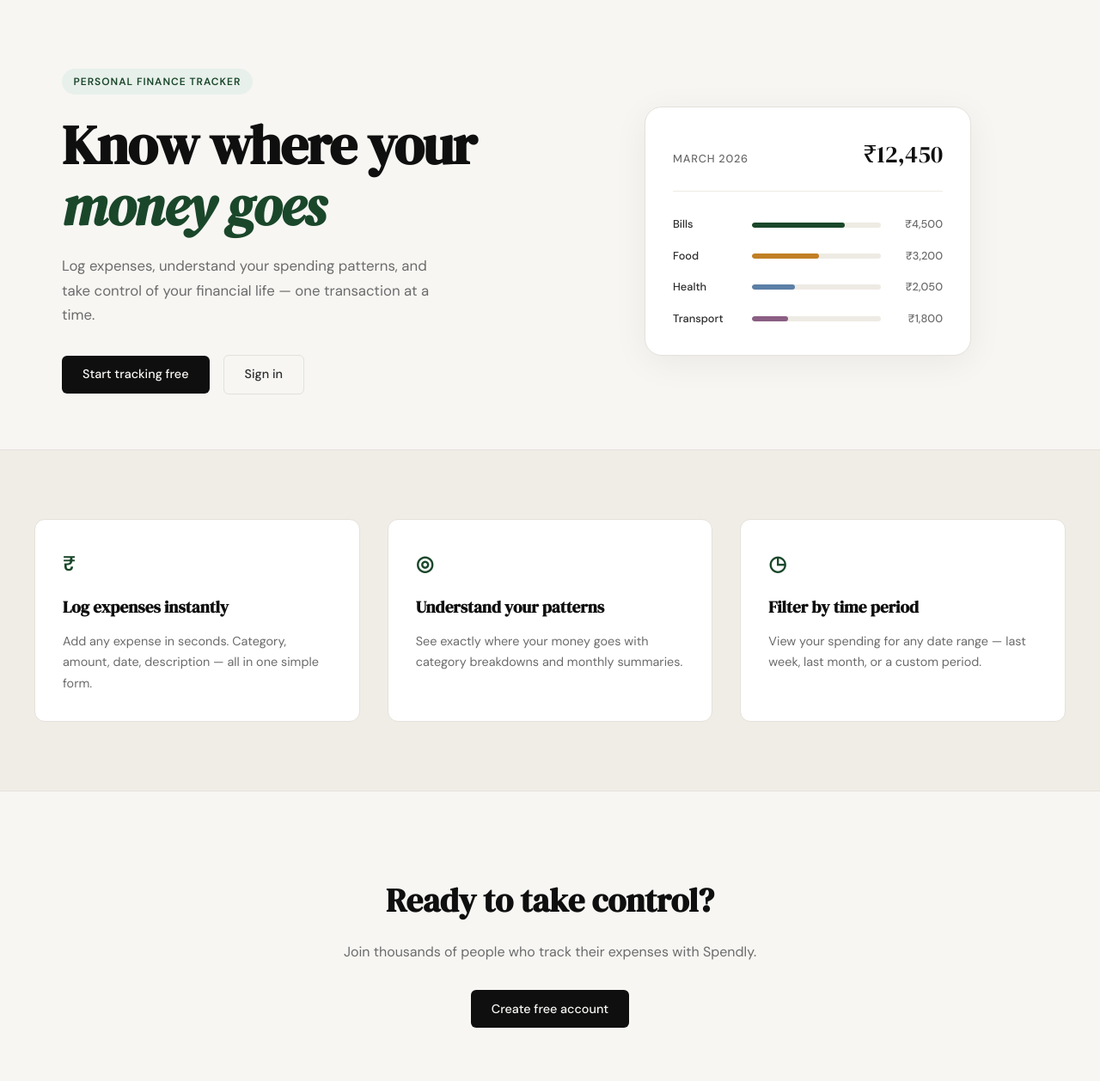
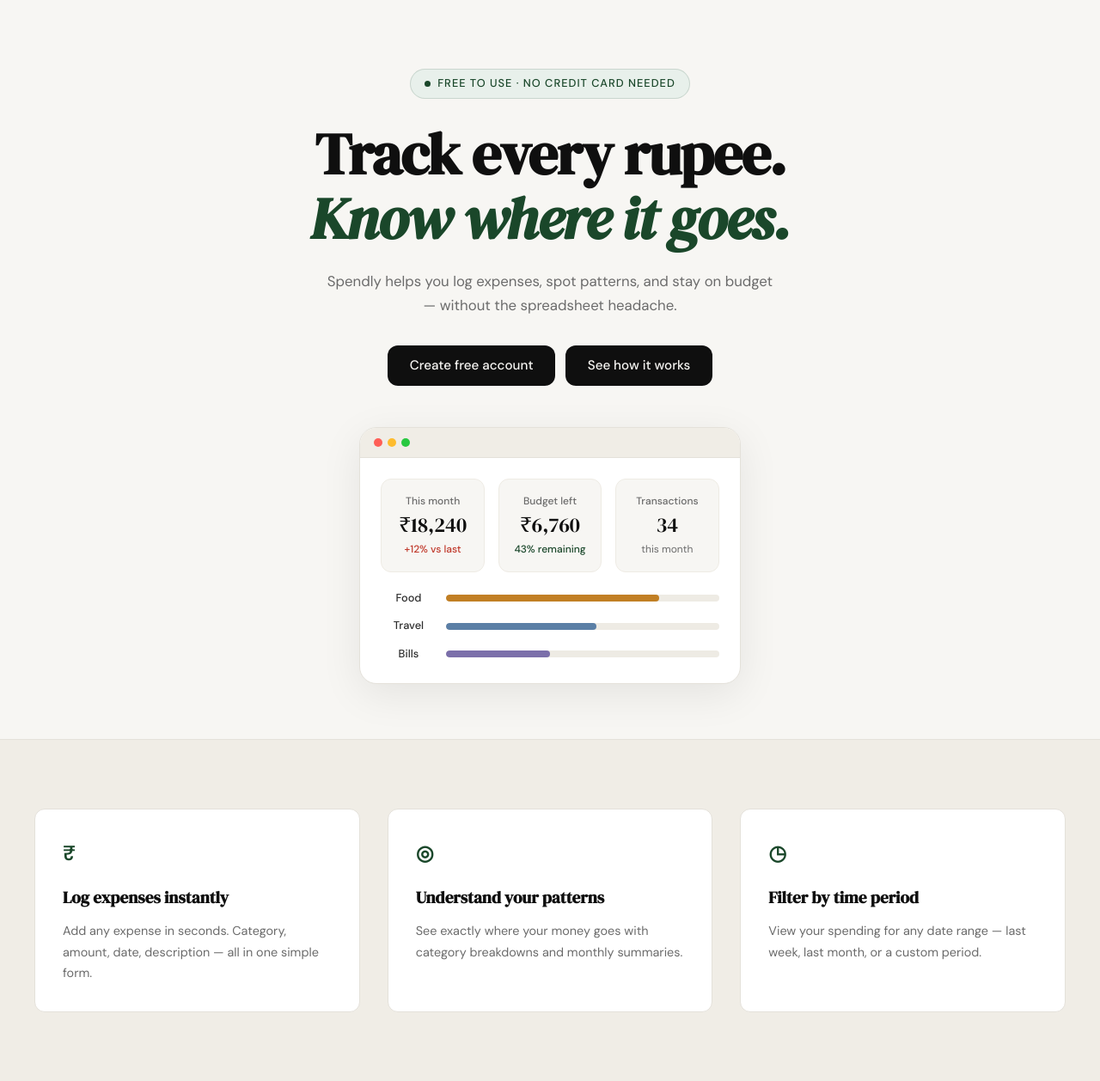
Before and after one commit to aman4ds1/Spendly, a Flask app: page / in a window 1280 px wide. Shown: the part 61-1319 px from the top of the page at 86% size. Run offline with Flask 3, Linux system fonts and the light colour scheme.

Commit message:
landing: redesign hero section to match mockup

```diff
--- /dev/null
+++ b/static/css/landing.css
@@ -0,0 +1,214 @@
+/* Hero overrides for landing page */
+
+.hero {
+    display: flex;
+    flex-direction: column;
+    align-items: center;
+    text-align: center;
+    padding: 5rem 2rem 4rem;
+    gap: 3rem;
+    max-width: 860px;
+    margin: 0 auto;
+}
+
+.hero-inner {
+    display: flex;
+    flex-direction: column;
+    align-items: center;
+}
+
+/* Badge */
+.hero-badge {
+    display: inline-flex;
+    align-items: center;
+    gap: 0.5rem;
+    background: var(--accent-light);
+    color: var(--accent);
+    font-size: 0.8rem;
+    font-weight: 500;
+    padding: 0.4rem 1rem;
+    border-radius: 999px;
+    margin-bottom: 1.75rem;
+    border: 1px solid rgba(26, 71, 42, 0.15);
+}
+
+.hero-badge-dot {
+    width: 7px;
+    height: 7px;
+    border-radius: 50%;
+    background: var(--accent);
+    flex-shrink: 0;
+}
+
+/* Title */
+.hero-title {
+    font-family: var(--font-display);
+    font-size: clamp(2.6rem, 6vw, 4.25rem);
+    line-height: 1.1;
+    letter-spacing: -0.02em;
+    color: var(--ink);
+    margin-bottom: 1.25rem;
+}
+
+.hero-title em {
+    font-style: italic;
+    color: var(--accent);
+}
+
+/* Subtitle */
+.hero-subtitle {
+    font-size: 1.05rem;
+    color: var(--ink-muted);
+    line-height: 1.7;
+    max-width: 520px;
+    margin-bottom: 2rem;
+}
+
+/* Buttons */
+.hero-actions {
+    display: flex;
+    gap: 0.75rem;
+    justify-content: center;
+    flex-wrap: wrap;
+}
+
+.btn-hero-primary,
+.btn-hero-secondary {
+    display: inline-block;
+    background: var(--ink);
+    color: var(--paper);
+    padding: 0.7rem 1.6rem;
+    border-radius: var(--radius-md);
+    font-family: var(--font-body);
+    font-size: 0.95rem;
+    font-weight: 500;
+    text-decoration: none;
+    transition: background 0.2s;
+}
+
+.btn-hero-primary:hover,
+.btn-hero-secondary:hover {
+    background: var(--accent);
+}
+
+/* Mock browser */
+.hero-visual {
+    width: 100%;
+    max-width: 660px;
+}
+
+.mock-browser {
+    background: var(--paper-card);
+    border: 1px solid var(--border);
+    border-radius: var(--radius-lg);
+    box-shadow: 0 12px 48px rgba(0,0,0,0.08);
+    overflow: hidden;
+}
+
+.mock-browser-chrome {
+    display: flex;
+    align-items: center;
+    gap: 6px;
+    padding: 0.75rem 1rem;
+    background: var(--paper-warm);
+    border-bottom: 1px solid var(--border);
+}
+
+.mock-dot {
+    width: 10px;
+    height: 10px;
+    border-radius: 50%;
+}
+
+.mock-dot-red    { background: #ff5f57; }
+.mock-dot-yellow { background: #febc2e; }
+.mock-dot-green  { background: #28c840; }
+
+.mock-browser-body {
+    padding: 1.5rem;
+    display: flex;
+    flex-direction: column;
+    gap: 1.25rem;
+}
+
+/* Stat cards */
+.mock-stats {
+    display: grid;
+    grid-template-columns: repeat(3, 1fr);
+    gap: 1rem;
+}
+
+.mock-stat-card {
+    background: var(--paper);
+    border: 1px solid var(--border-soft);
+    border-radius: var(--radius-md);
+    padding: 1rem 1.1rem;
+    display: flex;
+    flex-direction: column;
+    gap: 0.25rem;
+}
+
+.mock-stat-label {
+    font-size: 0.75rem;
+    color: var(--ink-muted);
+    font-weight: 500;
+}
+
+.mock-stat-value {
+    font-family: var(--font-display);
+    font-size: 1.5rem;
+    color: var(--ink);
+    line-height: 1.2;
+}
+
+.mock-stat-value--plain {
+    font-family: var(--font-display);
+    font-size: 1.5rem;
+    color: var(--ink);
+}
+
+.mock-stat-change--up  { font-size: 0.75rem; color: var(--danger); font-weight: 500; }
+.mock-stat-change--ok  { font-size: 0.75rem; color: var(--accent); font-weight: 500; }
+.mock-stat-sublabel    { font-size: 0.75rem; color: var(--ink-muted); }
+
+/* Category bars */
+.mock-bars {
+    display: flex;
+    flex-direction: column;
+    gap: 0.75rem;
+}
+
+.mock-bar-row {
+    display: grid;
+    grid-template-columns: 64px 1fr;
+    align-items: center;
+    gap: 0.75rem;
+}
+
+.mock-cat {
+    font-size: 0.8rem;
+    font-weight: 500;
+    color: var(--ink-soft);
+}
+
+.mock-bar-track {
+    height: 8px;
+    background: var(--border-soft);
+    border-radius: 999px;
+    overflow: hidden;
+}
+
+.mock-bar {
+    height: 100%;
+    border-radius: 999px;
+}
+
+.mock-bar-food   { background: #c17f24; }
+.mock-bar-travel { background: #5b7fa6; }
+.mock-bar-bills  { background: #7b6faa; }
+
+/* Responsive */
+@media (max-width: 600px) {
+    .mock-stats { grid-template-columns: 1fr; }
+    .hero { padding: 3rem 1rem 2rem; }
+}
--- a/templates/landing.html
+++ b/templates/landing.html
@@ -1,67 +1,84 @@
 {% extends "base.html" %}
 
 {% block title %}Spendly — Track Every Rupee{% endblock %}
+
+{% block head %}
+<link rel="stylesheet" href="{{ url_for('static', filename='css/landing.css') }}">
+{% endblock %}
 
 {% block content %}
 
 <section class="hero">
     <div class="hero-inner">
-        <div class="hero-badge">Personal Finance Tracker</div>
+        <div class="hero-badge">
+            <span class="hero-badge-dot"></span>
+            Free to use · No credit card needed
+        </div>
         <h1 class="hero-title">
-            Know where your<br>
-            <em>money goes</em>
+            Track every rupee.<br>
+            <em>Know where it goes.</em>
         </h1>
         <p class="hero-subtitle">
-            Log expenses, understand your spending patterns,
-            and take control of your financial life —
-            one transaction at a time.
+            Spendly helps you log expenses, spot patterns, and stay
+            on budget — without the spreadsheet headache.
         </p>
         <div class="hero-actions">
-            <a href="{{ url_for('register') }}" class="btn-primary">Start tracking free</a>
-            <a href="{{ url_for('login') }}" class="btn-ghost">Sign in</a>
+            <a href="{{ url_for('register') }}" class="btn-hero-primary">Create free account</a>
+            <a href="#features" class="btn-hero-secondary">See how it works</a>
         </div>
     </div>
+
     <div class="hero-visual">
-        <div class="mock-card">
-            <div class="mock-card-header">
-                <span class="mock-label">March 2026</span>
-                <span class="mock-total">₹12,450</span>
+        <div class="mock-browser">
+            <div class="mock-browser-chrome">
+                <span class="mock-dot mock-dot-red"></span>
+                <span class="mock-dot mock-dot-yellow"></span>
+                <span class="mock-dot mock-dot-green"></span>
             </div>
-            <div class="mock-bars">
-                <div class="mock-bar-row">
-                    <span class="mock-cat">Bills</span>
-                    <div class="mock-bar-track">
-                        <div class="mock-bar" style="width: 72%"></div>
+            <div class="mock-browser-body">
+                <div class="mock-stats">
+                    <div class="mock-stat-card">
+                        <span class="mock-stat-label">This month</span>
+                        <span class="mock-stat-value">₹18,240</span>
+                        <span class="mock-stat-change mock-stat-change--up">+12% vs last</span>
                     </div>
-                    <span class="mock-amt">₹4,500</span>
+                    <div class="mock-stat-card">
+                        <span class="mock-stat-label">Budget left</span>
+                        <span class="mock-stat-value">₹6,760</span>
+                        <span class="mock-stat-change mock-stat-change--ok">43% remaining</span>
+                    </div>
+                    <div class="mock-stat-card">
+                        <span class="mock-stat-label">Transactions</span>
+                        <span class="mock-stat-value mock-stat-value--plain">34</span>
+                        <span class="mock-stat-sublabel">this month</span>
+                    </div>
                 </div>
-                <div class="mock-bar-row">
-                    <span class="mock-cat">Food</span>
-                    <div class="mock-bar-track">
-                        <div class="mock-bar mock-bar-2" style="width: 52%"></div>
+                <div class="mock-bars">
+                    <div class="mock-bar-row">
+                        <span class="mock-cat">Food</span>
+                        <div class="mock-bar-track">
+                            <div class="mock-bar mock-bar-food" style="width: 78%"></div>
+                        </div>
                     </div>
-                    <span class="mock-amt">₹3,200</span>
-                </div>
-                <div class="mock-bar-row">
-                    <span class="mock-cat">Health</span>
-                    <div class="mock-bar-track">
-                        <div class="mock-bar mock-bar-3" style="width: 33%"></div>
+                    <div class="mock-bar-row">
+                        <span class="mock-cat">Travel</span>
+                        <div class="mock-bar-track">
+                            <div class="mock-bar mock-bar-travel" style="width: 55%"></div>
+                        </div>
                     </div>
-                    <span class="mock-amt">₹2,050</span>
-                </div>
-                <div class="mock-bar-row">
-                    <span class="mock-cat">Transport</span>
-                    <div class="mock-bar-track">
-                        <div class="mock-bar mock-bar-4" style="width: 28%"></div>
+                    <div class="mock-bar-row">
+                        <span class="mock-cat">Bills</span>
+                        <div class="mock-bar-track">
+                            <div class="mock-bar mock-bar-bills" style="width: 38%"></div>
+                        </div>
                     </div>
-                    <span class="mock-amt">₹1,800</span>
                 </div>
             </div>
         </div>
     </div>
 </section>
 
-<section class="features">
+<section class="features" id="features">
     <div class="features-inner">
         <div class="feature-card">
             <div class="feature-icon">₹</div>
```
